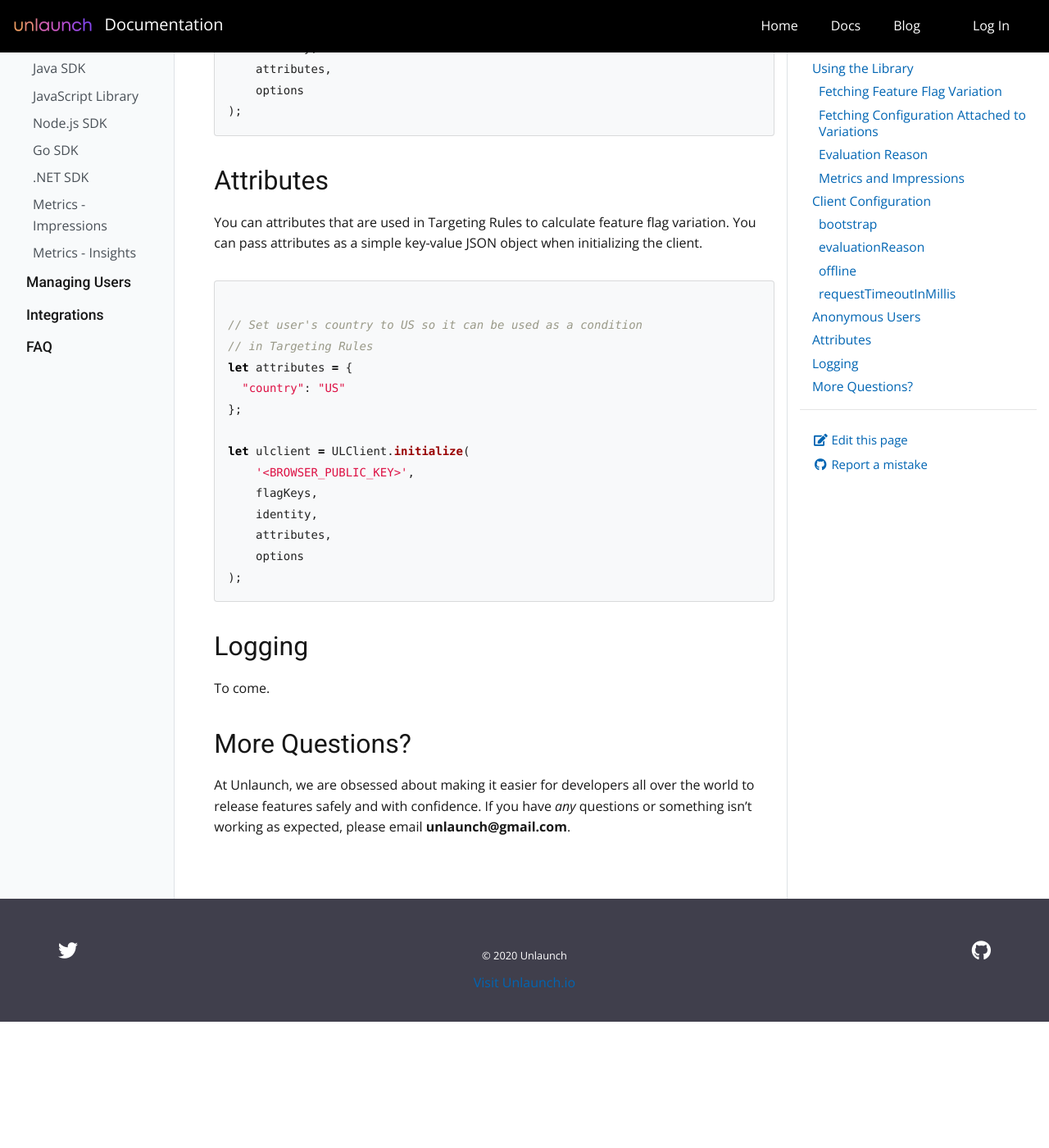
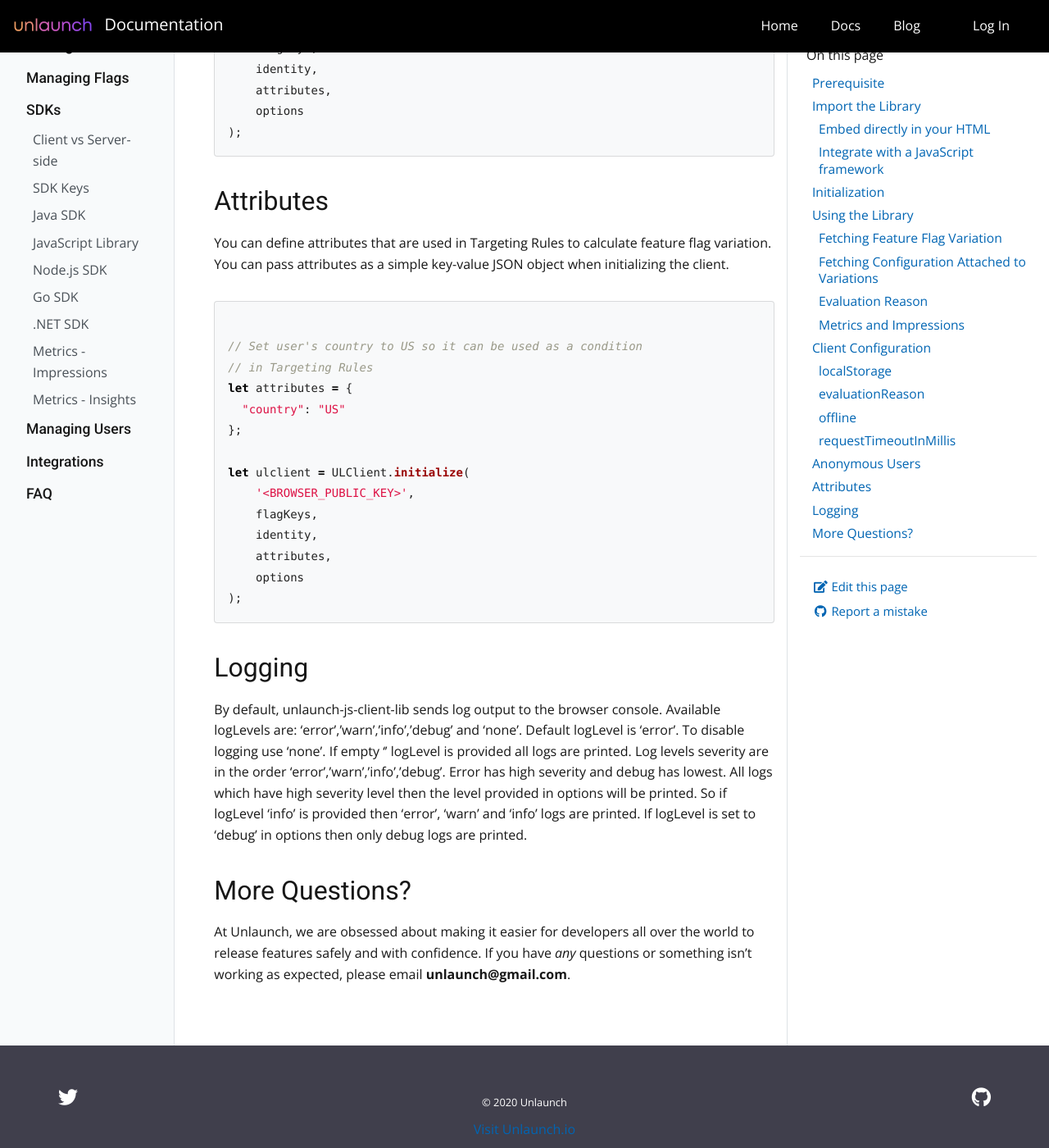
Before and after one commit to unlaunch/documentation, a Jekyll site: the page built from _docs/sdks/javascript-library.md, in a window 1280 px wide and 1400 px high, scrolled down 6953 px. Shown: the whole window at 82% size. Built offline with Jekyll 4.4.1, drawn with Linux system fonts in a browser that asks for light colours; before the commit the page ends 8199 px from its top, so only the background shows below that; some of the changed text lies outside the part shown.

Commit message:
Logging information added

````diff
--- a/_docs/sdks/javascript-library.md
+++ b/_docs/sdks/javascript-library.md
@@ -77,10 +77,11 @@
 // client configuration options
 // See 'Client Configuration' section below
 var options = {
-    bootstrap: 'localstorage',
-    evaluationReason: true,
+    localStorage: true,
+    evaluationReason: false,
     offline: false,
-    requestTimeoutInMillis: 1000
+    requestTimeoutInMillis: 1000,
+    logLevel: 'debug'   // Available logLevels are ['error','warn','info','debug','none'].
 }
 
 // initialize the client
@@ -165,7 +166,7 @@
 
 Each option is described below.
 
-#### bootstrap
+#### localStorage
 When this option is enabled, the library will store evaluated feature flags in Browser's Local Storage after the first evaluation so that the result is immediately available the next time the user visits the page. Here's how Local Storage works:
 
 1. Page is loaded and the Unlaunch client is initialized.
@@ -204,7 +205,7 @@
 ```
 
 ## Attributes
-You can attributes that are used in Targeting Rules to calculate feature flag variation. You can pass attributes as a simple key-value JSON object when initializing the client.
+You can define attributes that are used in Targeting Rules to calculate feature flag variation. You can pass attributes as a simple key-value JSON object when initializing the client.
 
 ```javascript
 
@@ -224,7 +225,7 @@
 ```
 
 ## Logging
-To come.
+By default, unlaunch-js-client-lib sends log output to the browser console. Available logLevels are: 'error','warn','info','debug' and 'none'. Default logLevel is 'error'. To disable logging use 'none'. If empty '' logLevel is provided all logs are printed. Log levels severity are in the order 'error','warn','info','debug'. Error has high severity and debug has lowest. All logs which have high severity level then the level provided in options will be printed. So if logLevel 'info' is provided then 'error', 'warn' and 'info' logs are printed. If logLevel is set to 'debug' in options then only debug logs are printed.
 
 ## More Questions?
 
````
Also changed, not shown: other parts of _docs/sdks/javascript-library.md (+2 -2 lines).
